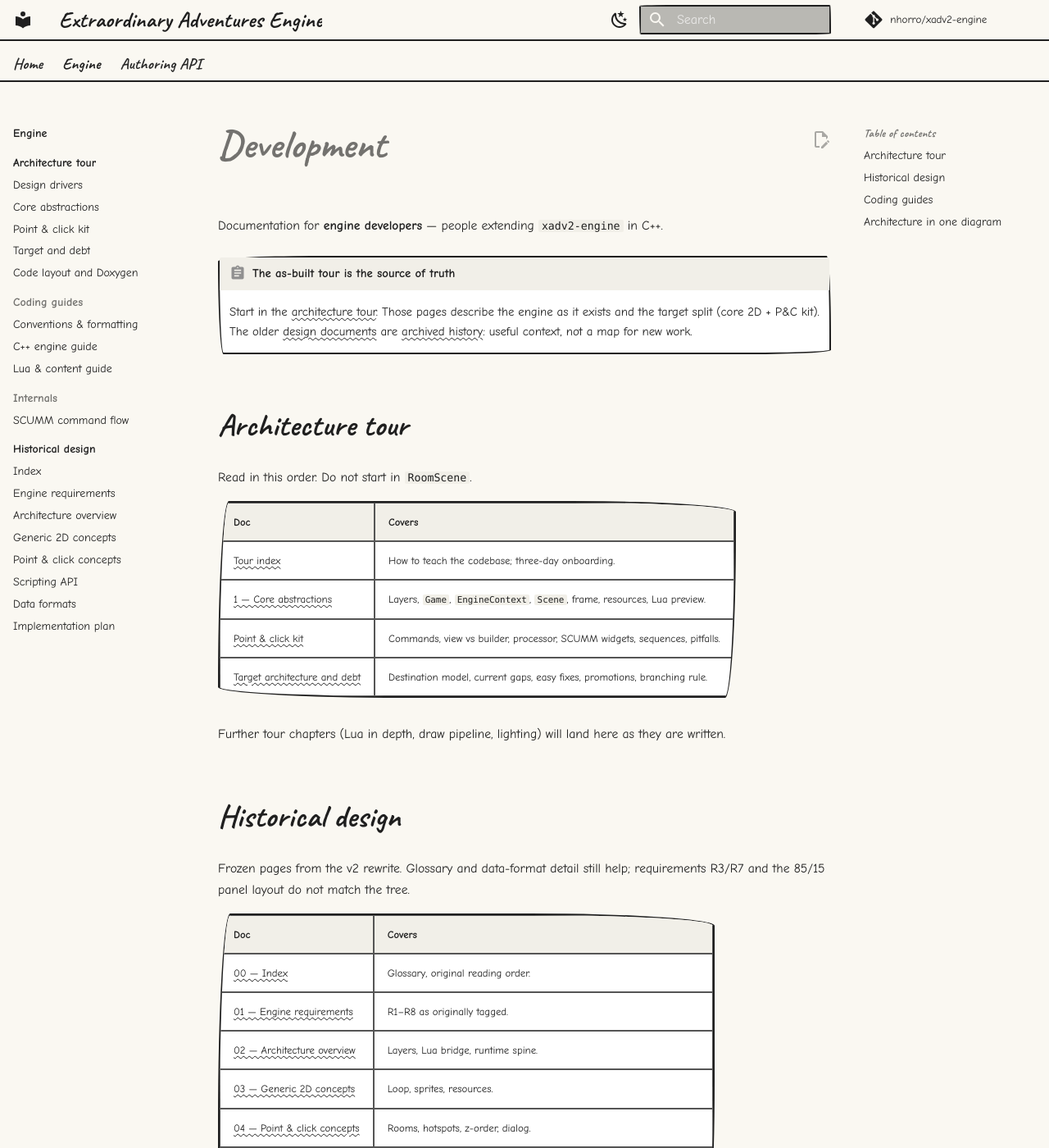
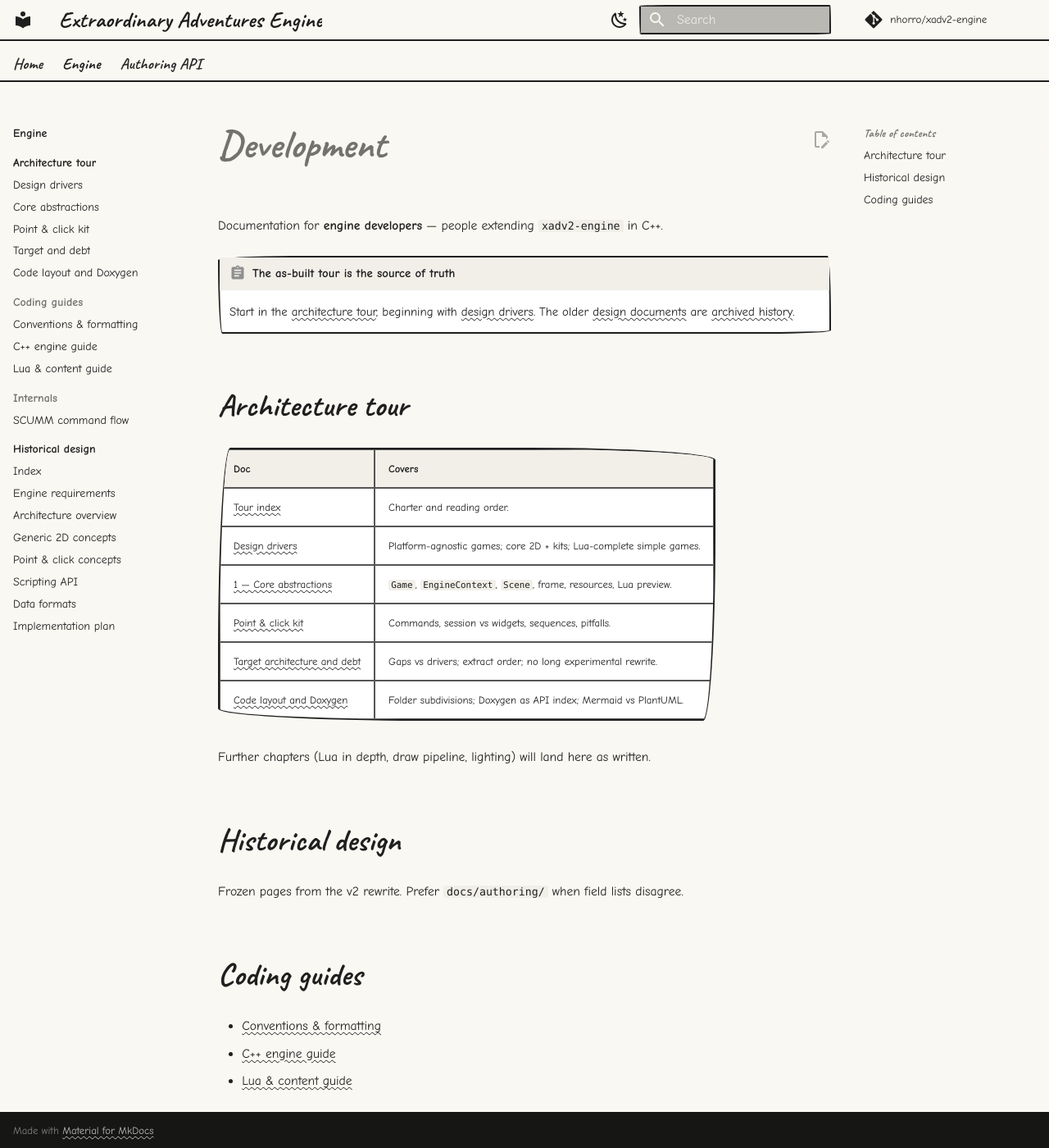
Before and after one commit to nhorro/xadv2-engine, an MkDocs documentation site: the page built from docs/development/index.md, in a window 1280 px wide and 1400 px high. Shown: the whole window at 82% size. Built offline with MkDocs 1.6.1 and Material for MkDocs 9.7.7, drawn with Linux system fonts in a browser that asks for light colours; comment, search, counter and statistics services are not loaded; some of the changed text lies outside the part shown.

Commit message:
docs: list drivers and layout pages on the development index

````diff
--- a/docs/development/index.md
+++ b/docs/development/index.md
@@ -3,58 +3,29 @@
 Documentation for **engine developers** — people extending `xadv2-engine` in C++.
 
 !!! abstract "The as-built tour is the source of truth"
-    Start in the [architecture tour](tour/index.md). Those pages describe the
-    engine as it exists and the target split (core 2D + P&C kit). The older
-    [design documents](design/00-index.md) are [archived history](history/README.md):
-    useful context, not a map for new work.
+    Start in the [architecture tour](tour/index.md), beginning with
+    [design drivers](tour/00-drivers.md). The older
+    [design documents](design/00-index.md) are [archived history](history/README.md).
 
 ## Architecture tour
 
-Read in this order. Do not start in `RoomScene`.
-
 | Doc | Covers |
 |-----|--------|
-| [Tour index](tour/index.md) | How to teach the codebase; three-day onboarding. |
-| [1 — Core abstractions](tour/01-core-abstractions.md) | Layers, `Game`, `EngineContext`, `Scene`, frame, resources, Lua preview. |
-| [Point & click kit](tour/07-point-and-click.md) | Commands, view vs builder, processor, SCUMM widgets, sequences, pitfalls. |
-| [Target architecture and debt](tour/target-and-debt.md) | Destination model, current gaps, easy fixes, promotions, branching rule. |
+| [Tour index](tour/index.md) | Charter and reading order. |
+| [Design drivers](tour/00-drivers.md) | Platform-agnostic games; core 2D + kits; Lua-complete simple games. |
+| [1 — Core abstractions](tour/01-core-abstractions.md) | `Game`, `EngineContext`, `Scene`, frame, resources, Lua preview. |
+| [Point & click kit](tour/07-point-and-click.md) | Commands, session vs widgets, sequences, pitfalls. |
+| [Target architecture and debt](tour/target-and-debt.md) | Gaps vs drivers; extract order; no long experimental rewrite. |
+| [Code layout and Doxygen](tour/code-layout.md) | Folder subdivisions; Doxygen as API index; Mermaid vs PlantUML. |
 
-Further tour chapters (Lua in depth, draw pipeline, lighting) will land here
-as they are written.
+Further chapters (Lua in depth, draw pipeline, lighting) will land here as written.
 
 ## Historical design
 
-Frozen pages from the v2 rewrite. Glossary and data-format detail still help;
-requirements R3/R7 and the 85/15 panel layout do not match the tree.
-
-| Doc | Covers |
-|-----|--------|
-| [00 — Index](design/00-index.md) | Glossary, original reading order. |
-| [01 — Engine requirements](design/01-engine-requirements.md) | R1–R8 as originally tagged. |
-| [02 — Architecture overview](design/02-architecture-overview.md) | Layers, Lua bridge, runtime spine. |
-| [03 — Generic 2D concepts](design/03-2d-game-concepts.md) | Loop, sprites, resources. |
-| [04 — Point & click concepts](design/04-point-and-click-concepts.md) | Rooms, hotspots, z-order, dialog. |
-| [05 — Scripting API](design/05-scripting-api.md) | Lua surface as specified. |
-| [06 — Data formats](design/06-data-formats.md) | YAML field reference (prefer `docs/authoring/` when they disagree). |
-| [Implementation plan](design/implementation-plan.md) | Milestone roadmap that produced the current tree. |
+Frozen pages from the v2 rewrite. Prefer `docs/authoring/` when field lists disagree.
 
 ## Coding guides
 
 - [Conventions & formatting](coding-conventions.md)
 - [C++ engine guide](coding-guide/cpp-engine.md)
 - [Lua & content guide](coding-guide/lua-game.md)
-
-## Architecture in one diagram
-
-```text
-Game           Lua/YAML/assets + optional C++ scenes
-Point & Click  rooms, commands, dialog, SCUMM composers     pac::pnc
-Generic 2D     sprites, ScriptScene, shader chain           pac::gfx
-Core           loop, Scene, resources, Lua, audio, state    pac::core
-               polygons / pathfinding                       pac::geom
-```
-
-A layer may depend only downward. Point-and-click should *use* core 2D
-capabilities (layered sprites, camera, persistence, audio). Where the room
-view still owns a private compositor or persist maps, that is debt — see
-[target architecture](tour/target-and-debt.md).
````
